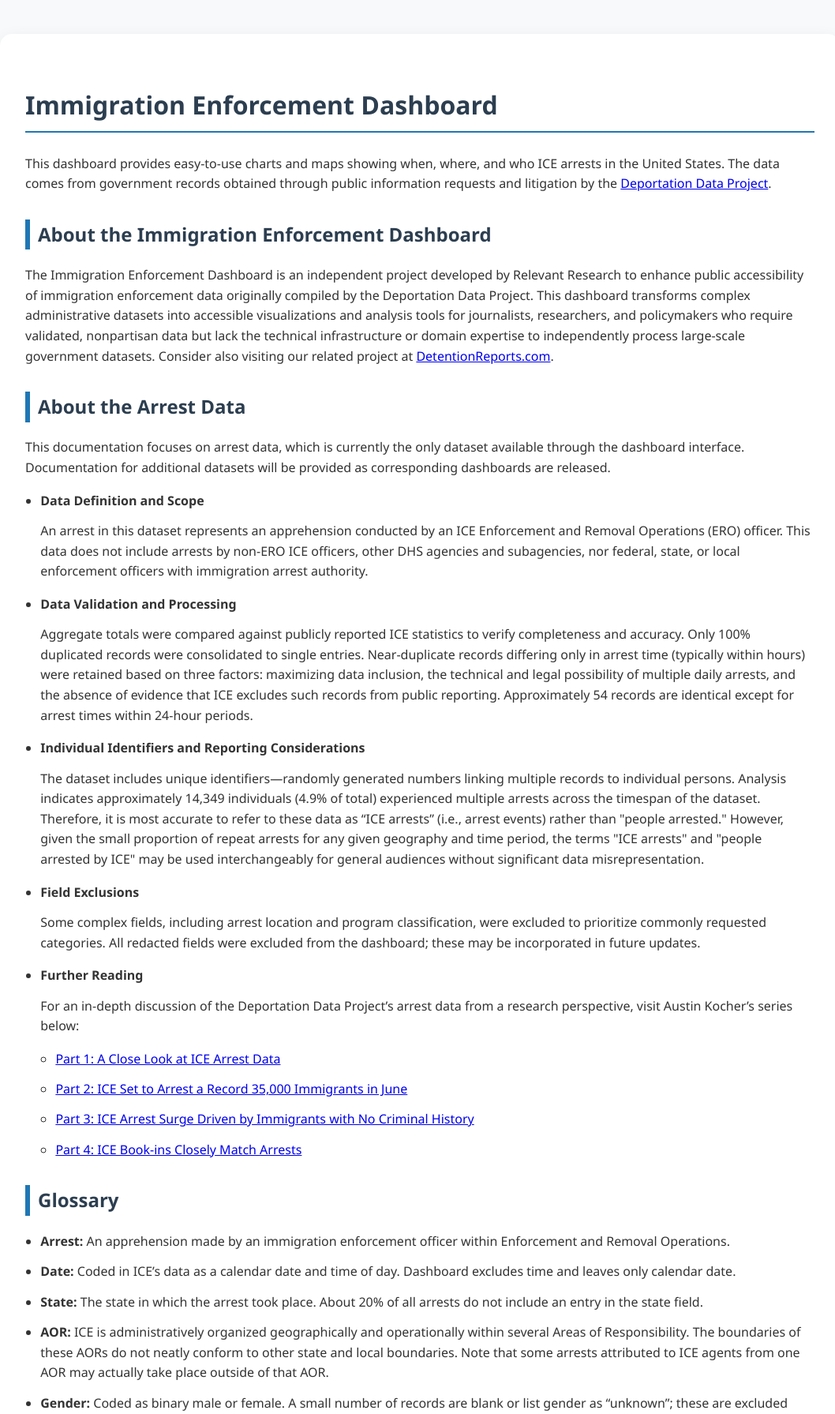
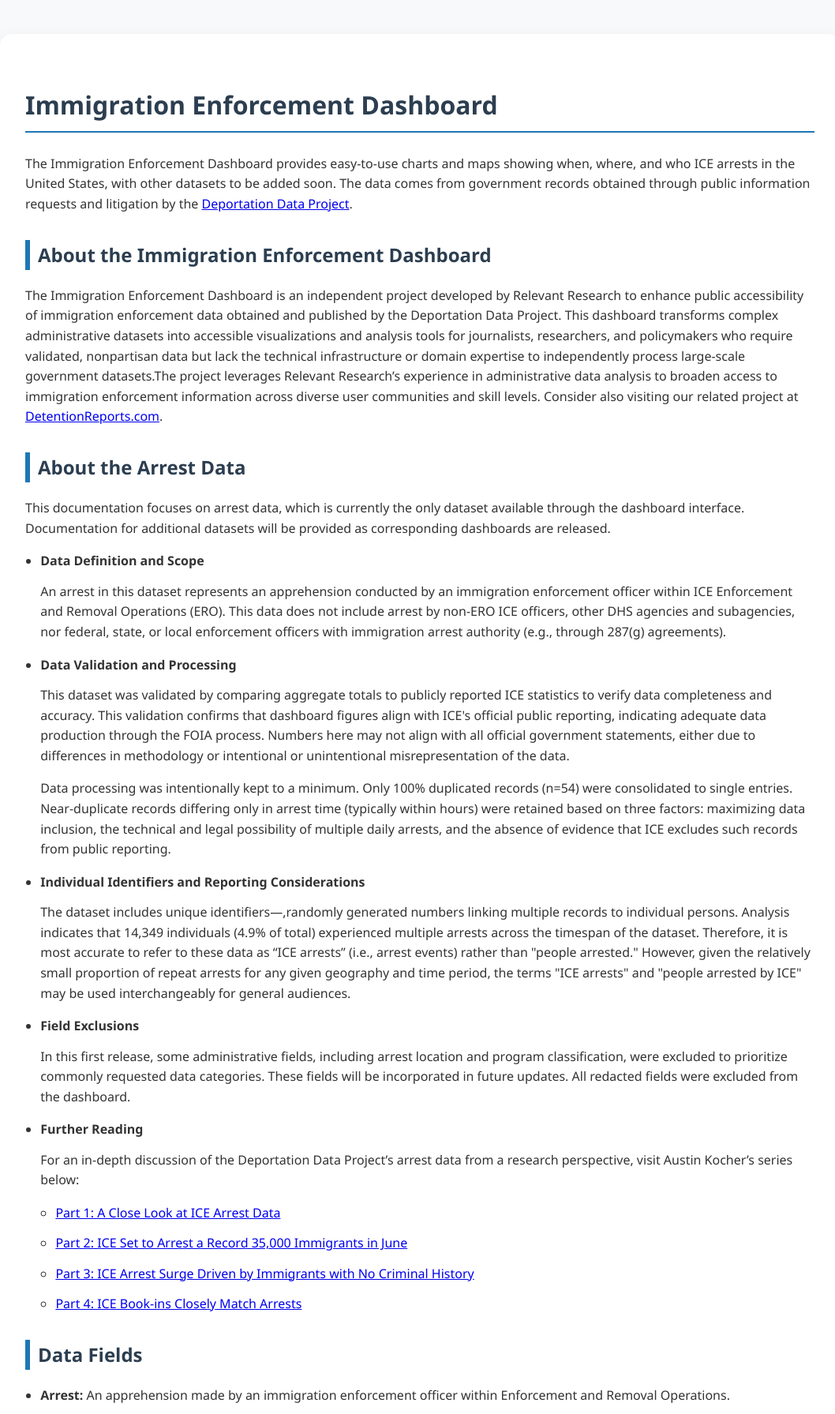
Before and after one commit to RelevantResearch/EnforcementDashboard, a Django app: page /documentation/ in a window 1280 px wide. Shown: the part 157-1948 px from the top of the page at 79% size, without its empty margins (108-1166 px from the left). Run offline with Django 5.2, Linux system fonts and the light colour scheme.

Commit message:
documentation.html edited

```diff
--- a/arrestdashboard/templates/arrestdashboard/documentation.html
+++ b/arrestdashboard/templates/arrestdashboard/documentation.html
@@ -101,15 +101,15 @@
   <section id="start-here">
     <h1>Immigration Enforcement Dashboard</h1>
     <p>
-      This dashboard provides easy-to-use charts and maps showing when, where, and who ICE arrests in the United States.
+      The Immigration Enforcement Dashboard provides easy-to-use charts and maps showing when, where, and who ICE arrests in the United States, with other datasets to be added soon.
       The data comes from government records obtained through public information requests and litigation by the
       <a href="https://deportationdata.org/" target="_blank">Deportation Data Project</a>.
     </p>
 
     <h2>About the Immigration Enforcement Dashboard</h2>
     <p>
-      The Immigration Enforcement Dashboard is an independent project developed by Relevant Research to enhance public accessibility of immigration enforcement data originally compiled by the Deportation Data Project.
-      This dashboard transforms complex administrative datasets into accessible visualizations and analysis tools for journalists, researchers, and policymakers who require validated, nonpartisan data but lack the technical infrastructure or domain expertise to independently process large-scale government datasets.
+      The Immigration Enforcement Dashboard is an independent project developed by Relevant Research to enhance public accessibility of immigration enforcement data obtained and published by the Deportation Data Project.
+      This dashboard transforms complex administrative datasets into accessible visualizations and analysis tools for journalists, researchers, and policymakers who require validated, nonpartisan data but lack the technical infrastructure or domain expertise to independently process large-scale government datasets.The project leverages Relevant Research’s experience in administrative data analysis to broaden access to immigration enforcement information across diverse user communities and skill levels.
       Consider also visiting our related project at <a href="https://detentionreports.com" target="_blank">DetentionReports.com</a>.
     </p>
 
@@ -120,26 +120,29 @@
     <ul>
       <li><strong>Data Definition and Scope</strong>
         <p>
-          An arrest in this dataset represents an apprehension conducted by an ICE Enforcement and Removal Operations (ERO) officer.
-          This data does not include arrests by non-ERO ICE officers, other DHS agencies and subagencies, nor federal, state, or local enforcement officers with immigration arrest authority.
+          An arrest in this dataset represents an apprehension conducted by an immigration enforcement officer within ICE Enforcement and Removal Operations (ERO).
+          This data does not include arrest by non-ERO ICE officers, other DHS agencies and subagencies, nor federal, state, or local enforcement officers with immigration arrest authority (e.g., through 287(g) agreements).
         </p>
       </li>
 
       <li><strong>Data Validation and Processing</strong>
         <p>
-          Aggregate totals were compared against publicly reported ICE statistics to verify completeness and accuracy. Only 100% duplicated records were consolidated to single entries. Near-duplicate records differing only in arrest time (typically within hours) were retained based on three factors: maximizing data inclusion, the technical and legal possibility of multiple daily arrests, and the absence of evidence that ICE excludes such records from public reporting. Approximately 54 records are identical except for arrest times within 24-hour periods.
+          This dataset was validated by comparing aggregate totals to publicly reported ICE statistics to verify data completeness and accuracy. This validation confirms that dashboard figures align with ICE's official public reporting, indicating adequate data production through the FOIA process. Numbers here may not align with all official government statements, either due to differences in methodology or intentional or unintentional misrepresentation of the data.
+        </p>
+        <p>
+          Data processing was intentionally kept to a minimum. Only 100% duplicated records (n=54) were consolidated to single entries. Near-duplicate records differing only in arrest time (typically within hours) were retained based on three factors: maximizing data inclusion, the technical and legal possibility of multiple daily arrests, and the absence of evidence that ICE excludes such records from public reporting.
         </p>
       </li>
 
       <li><strong>Individual Identifiers and Reporting Considerations</strong>
         <p>
-          The dataset includes unique identifiers—randomly generated numbers linking multiple records to individual persons. Analysis indicates approximately 14,349 individuals (4.9% of total) experienced multiple arrests across the timespan of the dataset. Therefore, it is most accurate to refer to these data as “ICE arrests” (i.e., arrest events) rather than "people arrested." However, given the small proportion of repeat arrests for any given geography and time period, the terms "ICE arrests" and "people arrested by ICE" may be used interchangeably for general audiences without significant data misrepresentation.
+          The dataset includes unique identifiers—,randomly generated numbers linking multiple records to individual persons. Analysis indicates that 14,349 individuals (4.9% of total) experienced multiple arrests across the timespan of the dataset. Therefore, it is most accurate to refer to these data as “ICE arrests” (i.e., arrest events) rather than "people arrested." However, given the relatively small proportion of repeat arrests for any given geography and time period, the terms "ICE arrests" and "people arrested by ICE" may be used interchangeably for general audiences.
         </p>
       </li>
 
       <li><strong>Field Exclusions</strong>
         <p>
-          Some complex fields, including arrest location and program classification, were excluded to prioritize commonly requested categories. All redacted fields were excluded from the dashboard; these may be incorporated in future updates.
+          In this first release, some administrative fields, including arrest location and program classification, were excluded to prioritize commonly requested data categories. These fields will be incorporated in future updates. All redacted fields were excluded from the dashboard.
         </p>
       </li>
 
@@ -157,7 +160,7 @@
     </ul>
 
 
-    <h2>Glossary</h2>
+    <h2>Data Fields</h2>
     <ul>
       <li><strong>Arrest:</strong> An apprehension made by an immigration enforcement officer within Enforcement and Removal Operations. </li>
       <li><strong>Date:</strong> Coded in ICE’s data as a calendar date and time of day. Dashboard excludes time and leaves only calendar date.</li>
@@ -168,10 +171,11 @@
       <li><strong>Citizenship:</strong> The citizenship of the person arrested. Coded as “Citizenship Country” in ICE’s data. Note that a person’s citizenship, nationality, and country of birth may not be identical.</li>
     </ul>
 
-    <h2>Dashboard Elements</h2>
+    <h2>Dashboard Elements(from top to bottom)</h2>
     <ul>
       <li><strong>Total Arrests:</strong> Displays the complete count of arrest records in the dataset and the temporal range from earliest to latest recorded date. </li>
       <li><strong>Filtering Options:</strong> Filter selections apply across all dashboard visualizations and summary statistics.</li>
+      <li><strong>Filtered Arrests</strong>Shows the subset count of arrest records matching active filter criteria. If no filters are applied, Filtered Arrests will equal Total Arrests.</li>
       <li><strong>Monthly Arrests (Bar Graph):</strong> Displays arrest totals by month according to active filters.</li>
       <li><strong>Monthly Arrests (Line Graph):</strong> Presents monthly arrest trends with better ability to compare totals when composition (gender or criminal history) are displayed.</li>
       <li><strong>Arrest Map:</strong> Geographic visualization based on the state field in source data. Excludes records with missing state entries (approximately 20% of total) and arrests occurring outside the 50 U.S. states (e.g., territories, international locations).</li>
```
